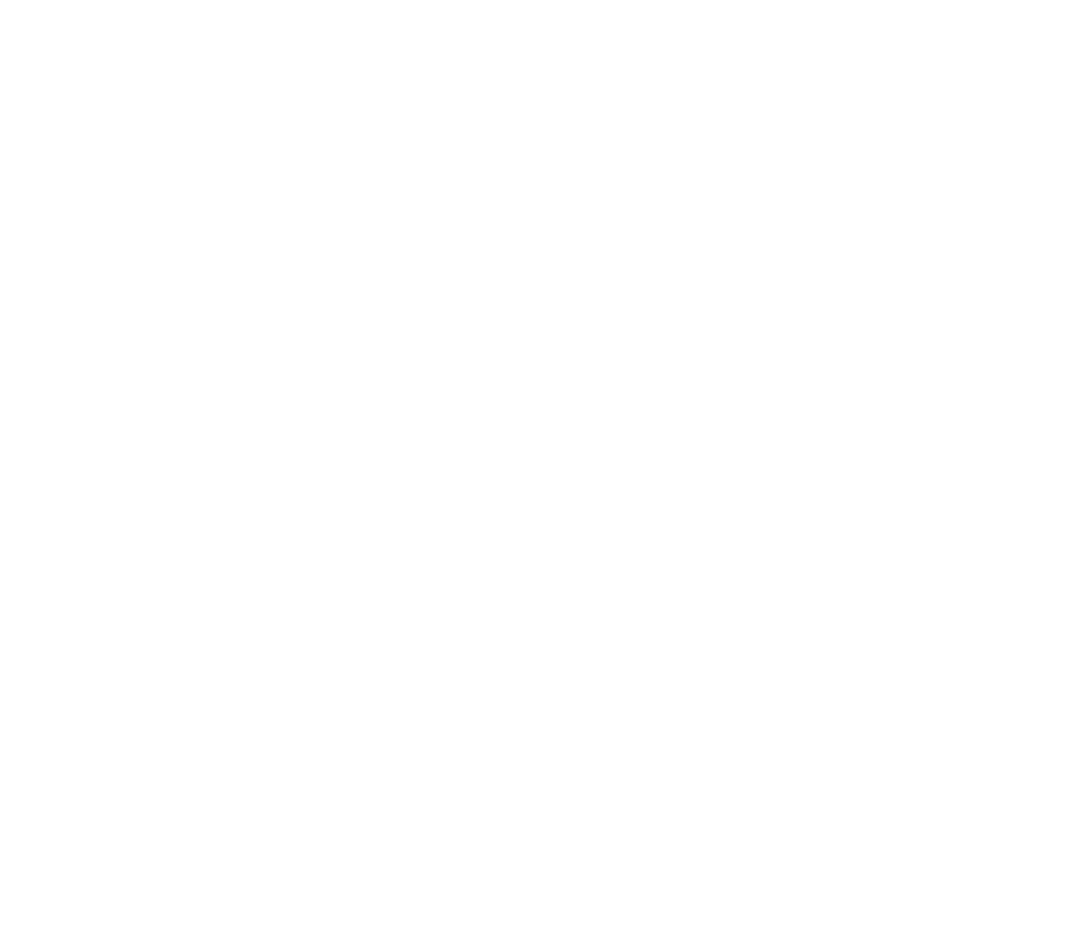
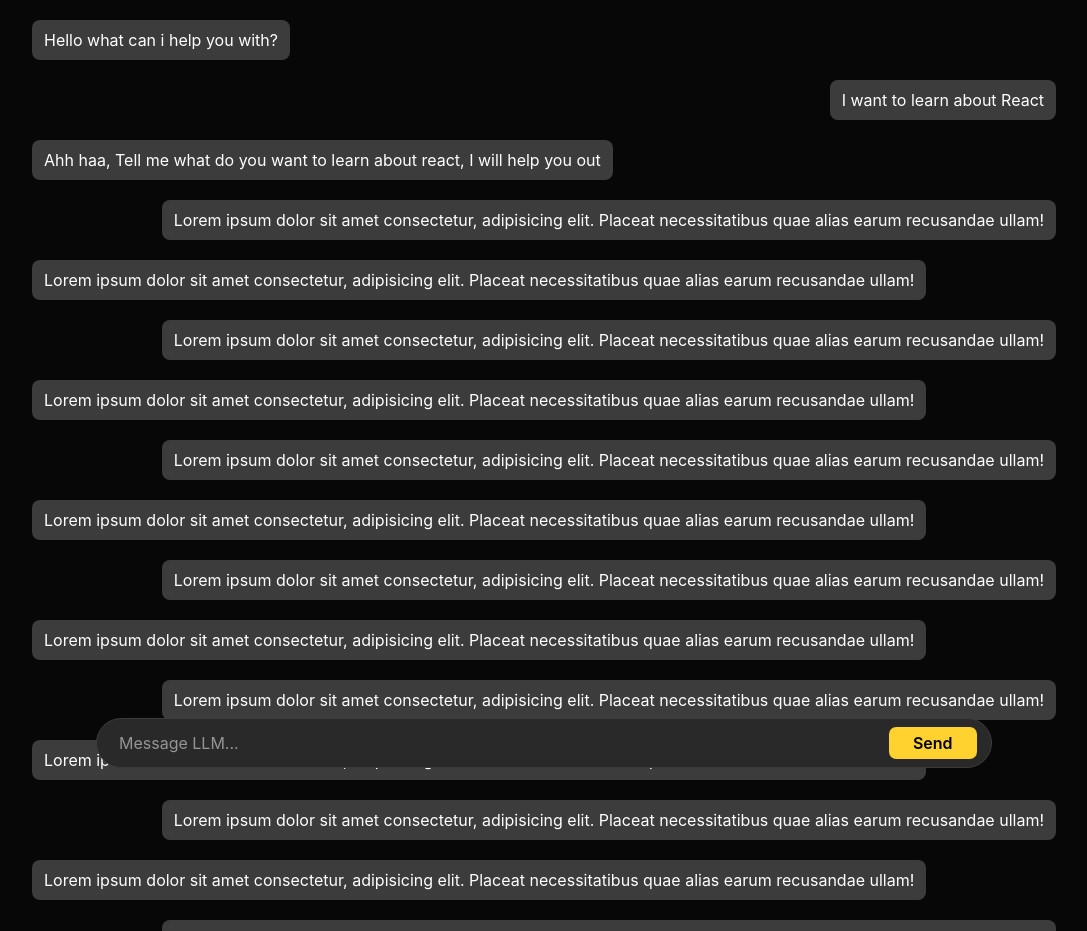
Before and after one commit to Arpit9320/Tech-Buddy-AI-Chatbot, a React (Vite) app: page / in a window 1280 px wide. Shown: the top 931 px of the page, without its empty margins (96-1183 px from the left). Before the commit the page ends 800 px from the top, so only its background shows below. Built offline with nearby package versions, Linux system fonts and the light colour scheme.

Commit message:
Complete UI for the AI ChatBot

```diff
--- a/src/App.jsx
+++ b/src/App.jsx
@@ -2,8 +2,37 @@
 
 const App = () => {
   return (
-    <div>
+    <div className="main min-h-screen w-full bg-[rgb(7,7,7)] relative flex justify-center pb-28">
 
+      <div className="MsgContainer h-full w-[80%]  flex flex-col gap-5 pt-5">
+
+        <div className="message bg-[rgb(60,60,60)] border-none max-w-[90%] w-fit rounded-lg px-3 py-2 text-white">Hello what can i help you with?</div>
+        <div className="message user self-end bg-[rgb(60,60,60)] border-none max-w-[90%] w-fit rounded-lg px-3 py-2 text-white">I want to learn about React</div>
+        <div className="message bg-[rgb(60,60,60)] border-none max-w-[90%] w-fit rounded-lg px-3 py-2 text-white">Ahh haa, Tell me what do you want to learn about react, I will help you out</div>
+        <div className="message user self-end bg-[rgb(60,60,60)] border-none max-w-[90%] w-fit rounded-lg px-3 py-2 text-white ">Lorem ipsum dolor sit amet consectetur, adipisicing elit. Placeat necessitatibus quae alias earum recusandae ullam!</div>
+        <div className="message  bg-[rgb(60,60,60)] border-none max-w-[90%] w-fit rounded-lg px-3 py-2 text-white ">Lorem ipsum dolor sit amet consectetur, adipisicing elit. Placeat necessitatibus quae alias earum recusandae ullam!</div>
+        <div className="message user self-end bg-[rgb(60,60,60)] border-none max-w-[90%] w-fit rounded-lg px-3 py-2 text-white ">Lorem ipsum dolor sit amet consectetur, adipisicing elit. Placeat necessitatibus quae alias earum recusandae ullam!</div>
+        <div className="message  bg-[rgb(60,60,60)] border-none max-w-[90%] w-fit rounded-lg px-3 py-2 text-white ">Lorem ipsum dolor sit amet consectetur, adipisicing elit. Placeat necessitatibus quae alias earum recusandae ullam!</div>
+        <div className="message user self-end bg-[rgb(60,60,60)] border-none max-w-[90%] w-fit rounded-lg px-3 py-2 text-white ">Lorem ipsum dolor sit amet consectetur, adipisicing elit. Placeat necessitatibus quae alias earum recusandae ullam!</div>
+        <div className="message  bg-[rgb(60,60,60)] border-none max-w-[90%] w-fit rounded-lg px-3 py-2 text-white ">Lorem ipsum dolor sit amet consectetur, adipisicing elit. Placeat necessitatibus quae alias earum recusandae ullam!</div>
+        <div className="message user self-end bg-[rgb(60,60,60)] border-none max-w-[90%] w-fit rounded-lg px-3 py-2 text-white ">Lorem ipsum dolor sit amet consectetur, adipisicing elit. Placeat necessitatibus quae alias earum recusandae ullam!</div>
+        <div className="message  bg-[rgb(60,60,60)] border-none max-w-[90%] w-fit rounded-lg px-3 py-2 text-white ">Lorem ipsum dolor sit amet consectetur, adipisicing elit. Placeat necessitatibus quae alias earum recusandae ullam!</div>
+        <div className="message user self-end bg-[rgb(60,60,60)] border-none max-w-[90%] w-fit rounded-lg px-3 py-2 text-white ">Lorem ipsum dolor sit amet consectetur, adipisicing elit. Placeat necessitatibus quae alias earum recusandae ullam!</div>
+        <div className="message  bg-[rgb(60,60,60)] border-none max-w-[90%] w-fit rounded-lg px-3 py-2 text-white ">Lorem ipsum dolor sit amet consectetur, adipisicing elit. Placeat necessitatibus quae alias earum recusandae ullam!</div>
+        <div className="message user self-end bg-[rgb(60,60,60)] border-none max-w-[90%] w-fit rounded-lg px-3 py-2 text-white ">Lorem ipsum dolor sit amet consectetur, adipisicing elit. Placeat necessitatibus quae alias earum recusandae ullam!</div>
+        <div className="message  bg-[rgb(60,60,60)] border-none max-w-[90%] w-fit rounded-lg px-3 py-2 text-white ">Lorem ipsum dolor sit amet consectetur, adipisicing elit. Placeat necessitatibus quae alias earum recusandae ullam!</div>
+        <div className="message user self-end bg-[rgb(60,60,60)] border-none max-w-[90%] w-fit rounded-lg px-3 py-2 text-white ">Lorem ipsum dolor sit amet consectetur, adipisicing elit. Placeat necessitatibus quae alias earum recusandae ullam!</div>
+        <div className="message  bg-[rgb(60,60,60)] border-none max-w-[90%] w-fit rounded-lg px-3 py-2 text-white ">Lorem ipsum dolor sit amet consectetur, adipisicing elit. Placeat necessitatibus quae alias earum recusandae ullam!</div>
+        <div className="message user self-end bg-[rgb(60,60,60)] border-none max-w-[90%] w-fit rounded-lg px-3 py-2 text-white ">Lorem ipsum dolor sit amet consectetur, adipisicing elit. Placeat necessitatibus quae alias earum recusandae ullam!</div>
+        <div className="message  bg-[rgb(60,60,60)] border-none max-w-[90%] w-fit rounded-lg px-3 py-2 text-white ">Lorem ipsum dolor sit amet consectetur, adipisicing elit. Placeat necessitatibus quae alias earum recusandae ullam!</div>
+
+      </div>
+
+      <div className="inputSection bg-[rgb(41,41,41)] w-[70%] fixed bottom-8 ml-auto border border-[#3c3c3c] rounded-full py-2 pl-4 ">
+          <input type="text" placeholder="Message LLM..." className="w-[87%] mr-3 py-1 px-1.5 outline-none border-none rounded-full text-white bg-transparent"/>
+          <button className="w-[10%] py-1 px-1.5 rounded-[0.45rem] bg-amber-300 cursor-pointer hover:bg-amber-500 transition-all text-md font-semibold"> Send</button>
+
+      </div>
     </div>
   )
 }
--- a/src/index.css
+++ b/src/index.css
@@ -1 +1,13 @@
 @import "tailwindcss";
+
+
+
+::-webkit-scrollbar {
+  width: 4px;
+  background: rgb(7,7,7);
+}
+
+::-webkit-scrollbar-thumb {
+  background: rgb(98, 98, 98);
+  border-radius: 10px;
+}
```
